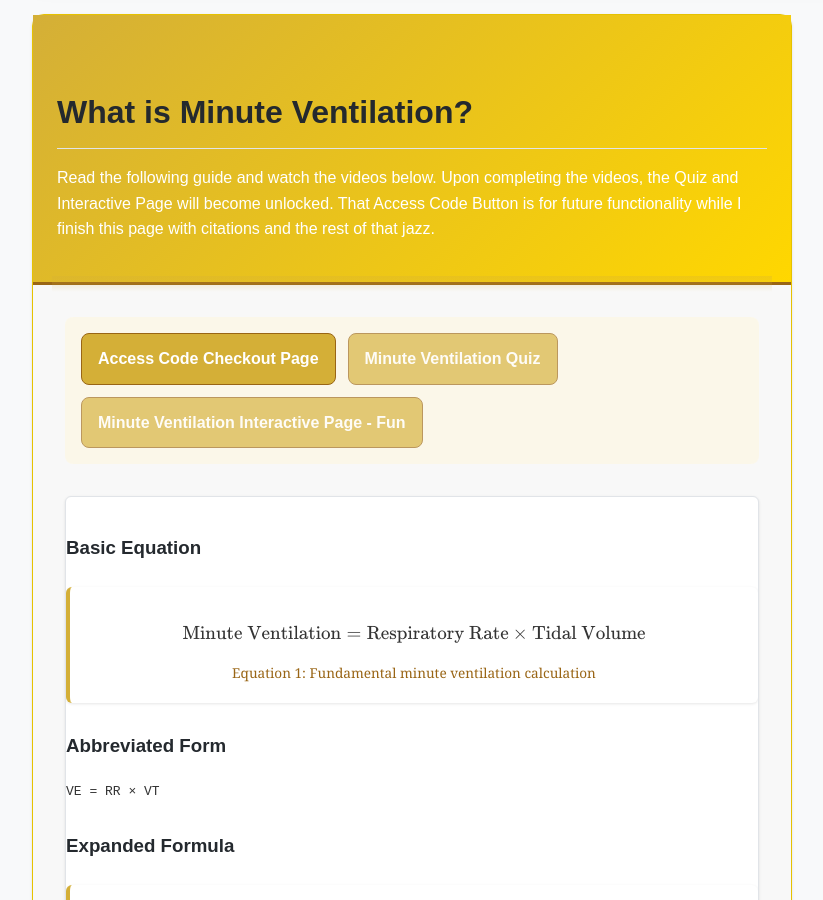
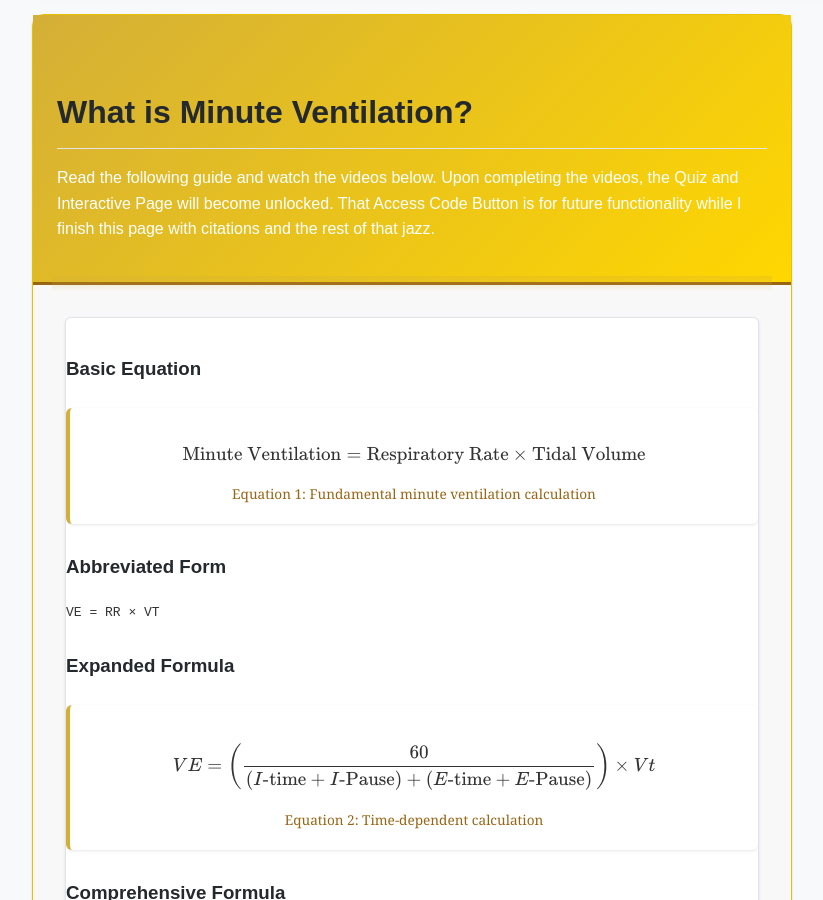
Before and after one commit to ZBZFirst/info, a Jekyll site: the page built from quiz1/MinuteVentilationExplained.md, in a window 1280 px wide and 900 px high, scrolled down 435 px. Shown: the whole window, without its empty margins (228-1051 px from the left). Built offline with Jekyll 4.4.1, drawn with Linux system fonts in a browser that asks for light colours; some of the changed text lies outside the part shown.

Commit message:
Update MinuteVentilationExplained.md

```diff
--- a/quiz1/MinuteVentilationExplained.md
+++ b/quiz1/MinuteVentilationExplained.md
@@ -8,12 +8,6 @@
         <h1>What is Minute Ventilation?</h1>
         <p>Read the following guide and watch the videos below. Upon completing the videos, the Quiz and Interactive Page will become unlocked. That Access Code Button is for future functionality while I finish this page with citations and the rest of that jazz.</p>
     </header>
-
-    <nav class="quiz-nav">
-        <a href="https://buy.stripe.com/8wM17H2yObCt8Mw008" class="quiz-link" title="Go Here to Obtain an Access Codez">Access Code Checkout Page</a>
-        <a href="testquiz.html" class="quiz-link disabled" title="Test Minute Ventilation Quiz">Minute Ventilation Quiz</a>
-        <a href="MVInteractive.html" class="quiz-link disabled" title="Interactive Worksheet">Minute Ventilation Interactive Page - Fun</a>
-    </nav>
 
     <div class="resource-card">
         <h3>Basic Equation</h3>
@@ -132,8 +126,14 @@
             <p>Lastname, Firstname. <cite>Title of Book in Italics</cite>. Publisher, Year. <span class="citation-page">pp. 123-145.</span></p>
         </div>
     </section>
+</article>
 
-</article>
+<nav class="quiz-nav">
+        <a href="https://buy.stripe.com/8wM17H2yObCt8Mw008" class="quiz-link" title="Go Here to Obtain an Access Codez">Access Code Checkout Page</a>
+        <a href="testquiz.html" class="quiz-link disabled" title="Test Minute Ventilation Quiz">Minute Ventilation Quiz</a>
+        <a href="MVInteractive.html" class="quiz-link disabled" title="Interactive Worksheet">Minute Ventilation Interactive Page - Fun</a>
+</nav>
+
 <link rel="stylesheet" href="/info/_css/gatekeeper2.css">
 <script src="https://polyfill.io/v3/polyfill.min.js?features=es6"></script>
 <script id="MathJax-script" async src="https://cdn.jsdelivr.net/npm/mathjax@3/es5/tex-mml-chtml.js"></script>
```
